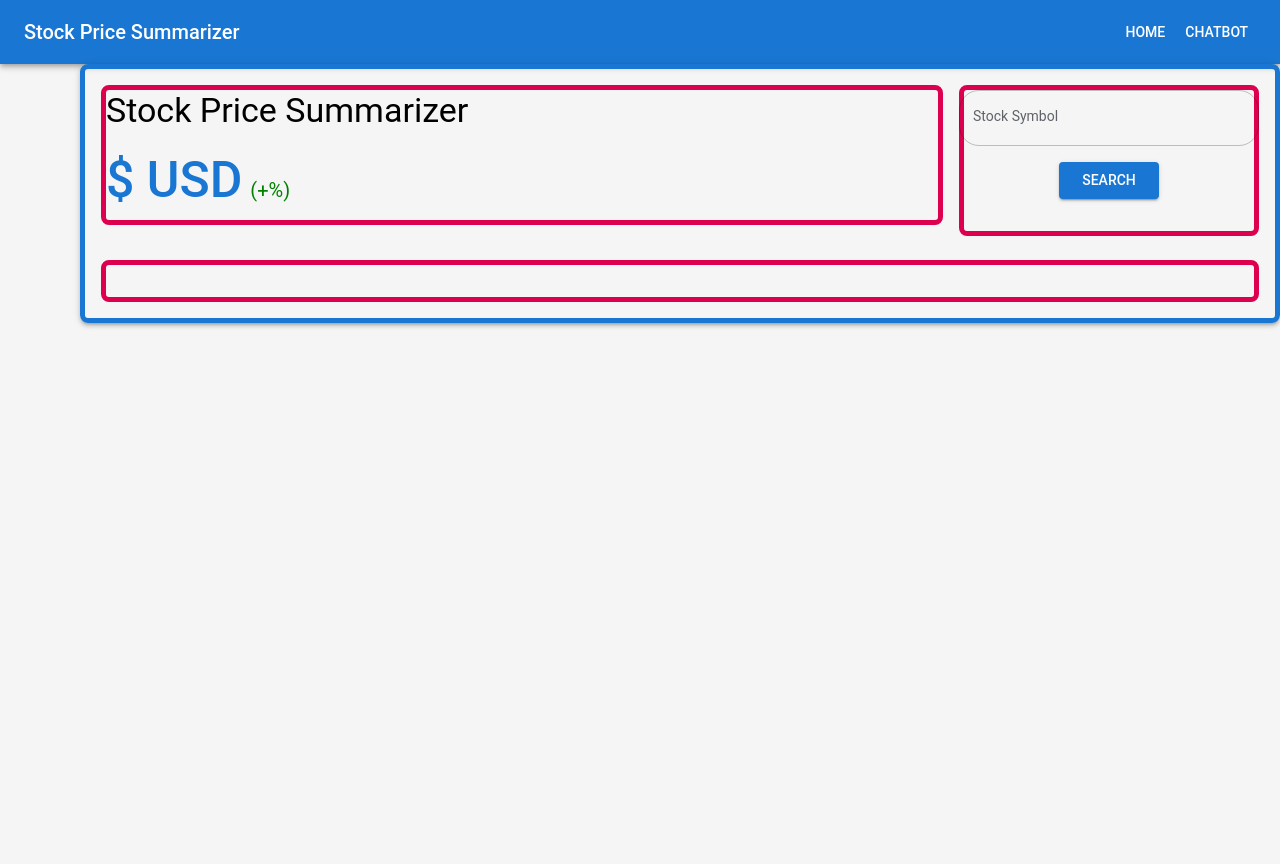
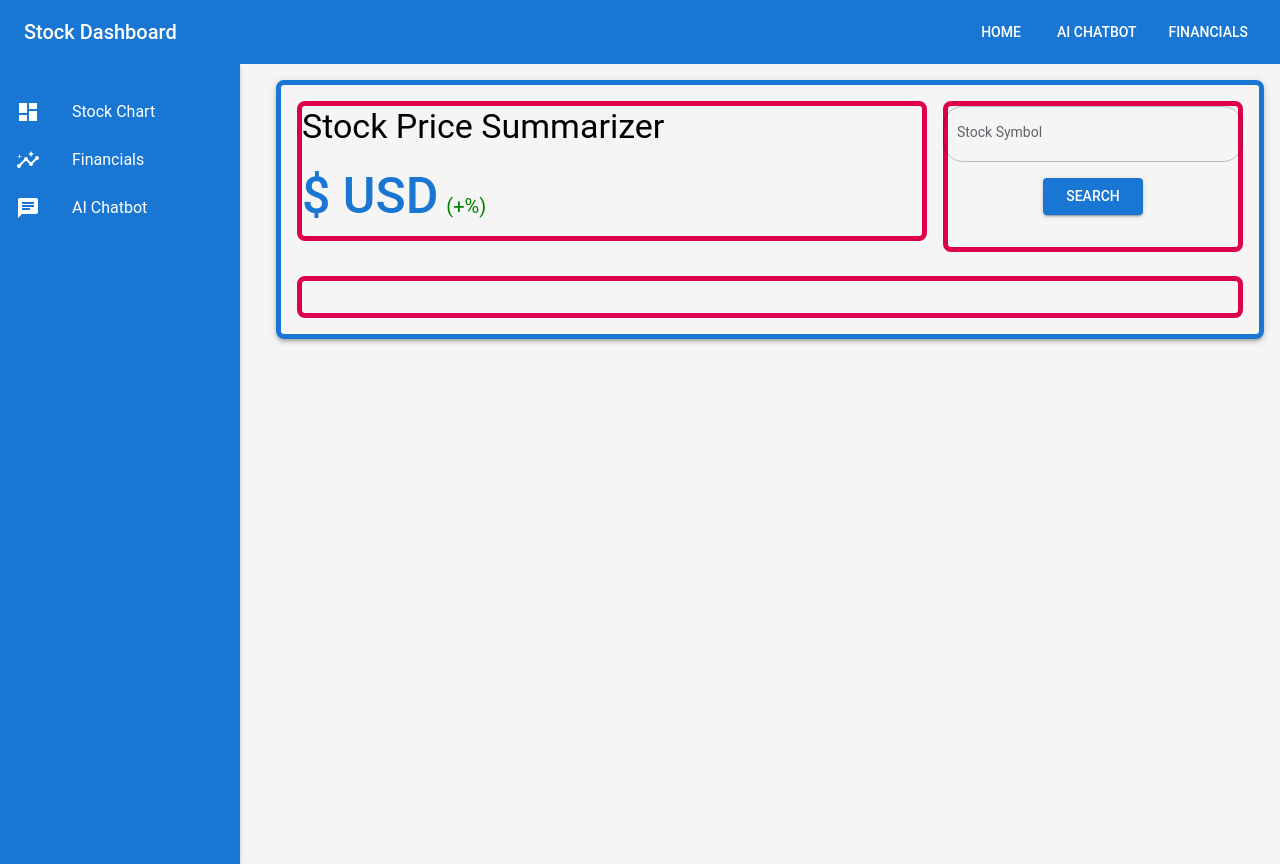
Before and after one commit to moezakbar/stock-summarizer, a React (Create React App) app: page / in a window 1280 px wide. Before the commit the page ends 800 px from the top, so only its background shows below. Built offline with nearby package versions, Linux system fonts and the light colour scheme.

Commit message:
added sidebar

```diff
--- a/src/App.js
+++ b/src/App.js
@@ -3,6 +3,7 @@ import React, { useState, useEffect } from 'react';
 import { CssBaseline, ThemeProvider, Button, Box, Typography } from '@mui/material';
 import StockForm from './StockForm';
 import NavigationBar from './navbar';
+import Sidebar from './Sidebar';
 import axios from 'axios';
 import { BrowserRouter as Router, Route, Routes } from 'react-router-dom';
 import AIChatbot from './AIChatbot';
@@ -92,6 +93,21 @@ function App() {
       <CssBaseline />
       <Router>
         <NavigationBar />
+
+        <Box sx={{ display: 'flex', marginTop: '64px' }}>
+
+          <Sidebar />
+
+          <Box
+            component="main"
+            sx={{
+              flexGrow: 1,
+              marginLeft: '180px', // Sidebar width
+              padding: 2,
+              backgroundColor: '#f5f5f5', // Optional background color for content
+              minHeight: '100vh',
+              }}
+          >
             <Routes>
               <Route
                 path="/"
@@ -218,6 +234,8 @@ function App() {
               />
               <Route path="/chatbot" element={<AIChatbot />} />
             </Routes>
+          </Box>
+        </Box>
       </Router>
     </ThemeProvider>
   );
--- /dev/null
+++ b/src/Sidebar.js
@@ -0,0 +1,47 @@
+import React from 'react';
+import { Box, List, ListItem, ListItemIcon, ListItemText } from '@mui/material';
+import DashboardIcon from '@mui/icons-material/Dashboard';
+import InsightsIcon from '@mui/icons-material/Insights';
+import ChatIcon from '@mui/icons-material/Chat';
+
+const Sidebar = () => {
+  return (
+    <Box
+      sx={{
+        width: '240px',
+        height: '100vh',
+        position: 'fixed',
+        top: '64px', // Account for the navbar height
+        left: 0,
+        backgroundColor: 'primary.main',
+        zIndex: 1200,
+        paddingTop: 2,
+        overflowY: 'auto',
+        boxShadow: 2,
+      }}
+    >
+      <List>
+        <ListItem button component="a" href="/" sx={{ color: 'white' }}>
+          <ListItemIcon sx={{ color: 'white' }}>
+            <DashboardIcon />
+          </ListItemIcon>
+          <ListItemText primary="Stock Chart" sx={{ color: 'white' }} />
+        </ListItem>
+        <ListItem button component="a" href="/financials" sx={{ color: 'white' }} >
+          <ListItemIcon sx={{ color: 'white' }}>
+            <InsightsIcon />
+          </ListItemIcon>
+          <ListItemText primary="Financials" sx={{ color: 'white' }} />
+        </ListItem>
+        <ListItem button component="a" href="/chatbot" sx={{ color: 'white' }} >
+          <ListItemIcon sx={{ color: 'white' }}>
+            <ChatIcon />
+          </ListItemIcon>
+          <ListItemText primary="AI Chatbot" sx={{ color: 'white' }} />
+        </ListItem>
+      </List>
+    </Box>
+  );
+};
+
+export default Sidebar;
--- a/src/navbar.js
+++ b/src/navbar.js
@@ -1,22 +1,41 @@
 import React from 'react';
-import { AppBar, Toolbar, Typography, Button } from '@mui/material';
-import { Link } from 'react-router-dom';
+import AppBar from '@mui/material/AppBar';
+import Toolbar from '@mui/material/Toolbar';
+import Typography from '@mui/material/Typography';
+import Button from '@mui/material/Button';
+import Box from '@mui/material/Box'; // Ensure Box is imported
 
 const NavigationBar = () => {
   return (
-    <AppBar position="static" color="primary">
+    <Box
+      component="nav"
+      sx={{
+        position: 'fixed',
+        top: 0,
+        width: '100%',
+        zIndex: 1300, // Ensure it stays above the sidebar
+        backgroundColor: 'primary.main',
+      }}
+    >
+      <AppBar position="static" elevation={0}>
         <Toolbar>
-        <Typography variant="h6" style={{ flexGrow: 1 }}>
-          Stock Price Summarizer
+          <Typography variant="h6" component="div" sx={{ flexGrow: 1 }}>
+            Stock Dashboard
           </Typography>
-        <Button color="inherit" component={Link} to="/">
+          <Box sx={{ display: 'flex', gap: 2 }}>
+            <Button color="inherit" href="/">
               Home
             </Button>
-        <Button color="inherit" component={Link} to="/chatbot">
-          Chatbot
+            <Button color="inherit" href="/chatbot">
+              AI Chatbot
             </Button>
+            <Button color="inherit" href="/financials">
+              Financials
+            </Button>
+          </Box>
         </Toolbar>
       </AppBar>
+    </Box>
   );
 };
 
```
Lines whose indentation alone changed are shown as unchanged.
